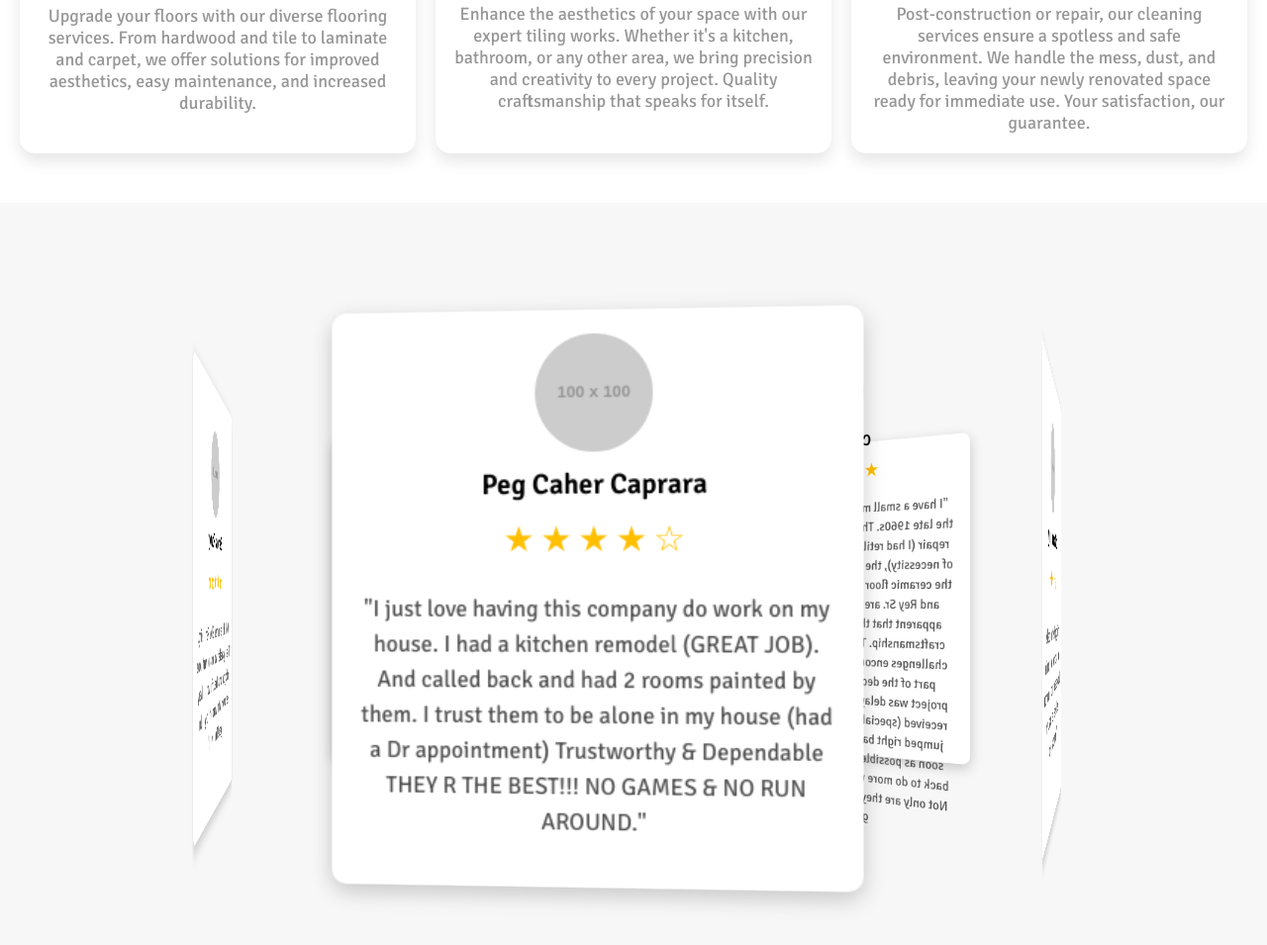
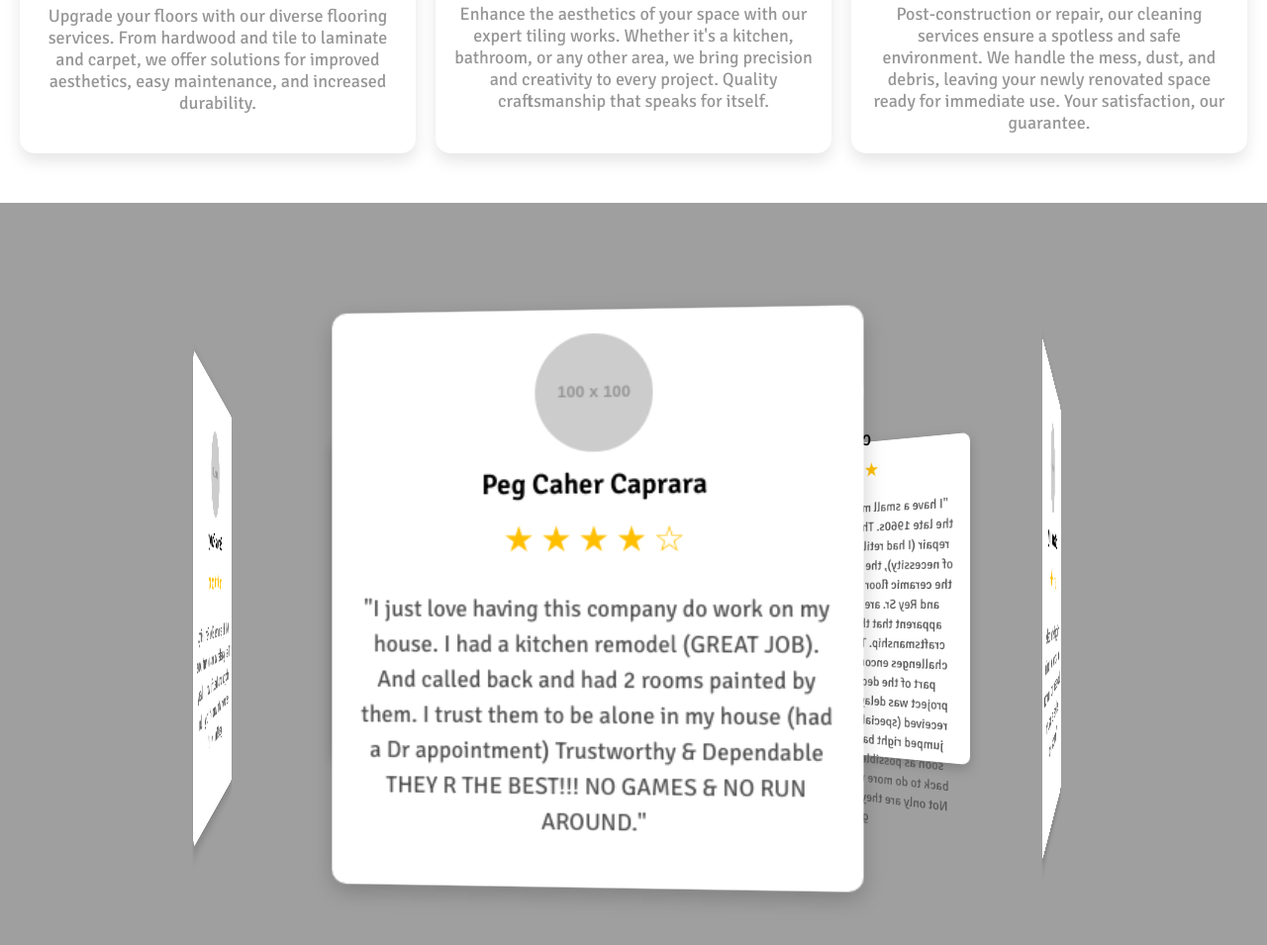
Before and after one commit to DanielCreations08/remodel2, a plain HTML site: page index.html in a window 1280 px wide. Shown: the part 3011-3966 px from the top of the page at 99% size. Drawn offline with nearby package versions, Linux system fonts and the light colour scheme; placeholder pictures from the web are drawn by us.

Commit message:
I change background on testimonial

```diff
--- a/styles2.css
+++ b/styles2.css
@@ -853,7 +853,7 @@ display: none;
   justify-content: center;
   width: 100%;
   height: 100vh;
-  background: #f7f7f7;
+  background: #9f9f9f;
   overflow: hidden;
   perspective: 1200px;
 }
```
